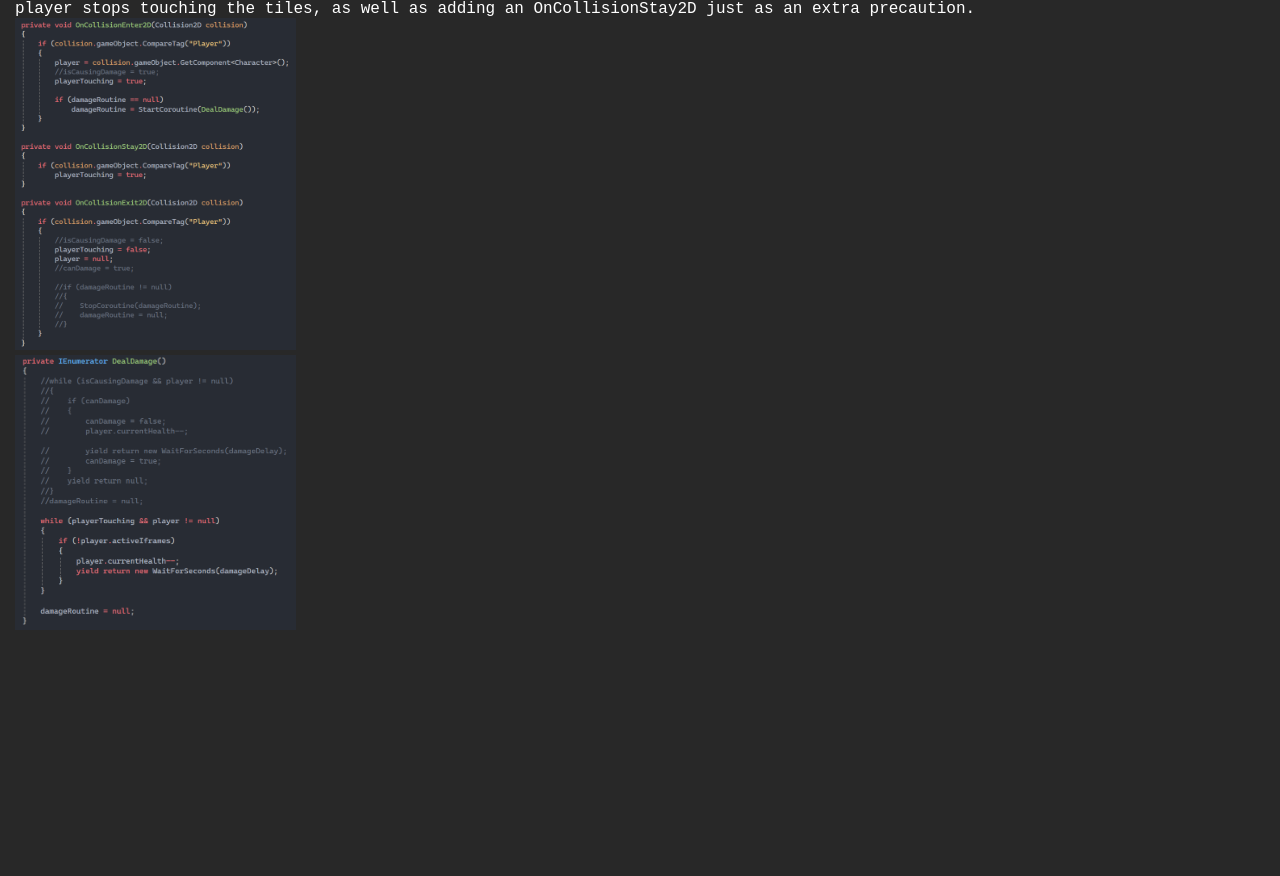
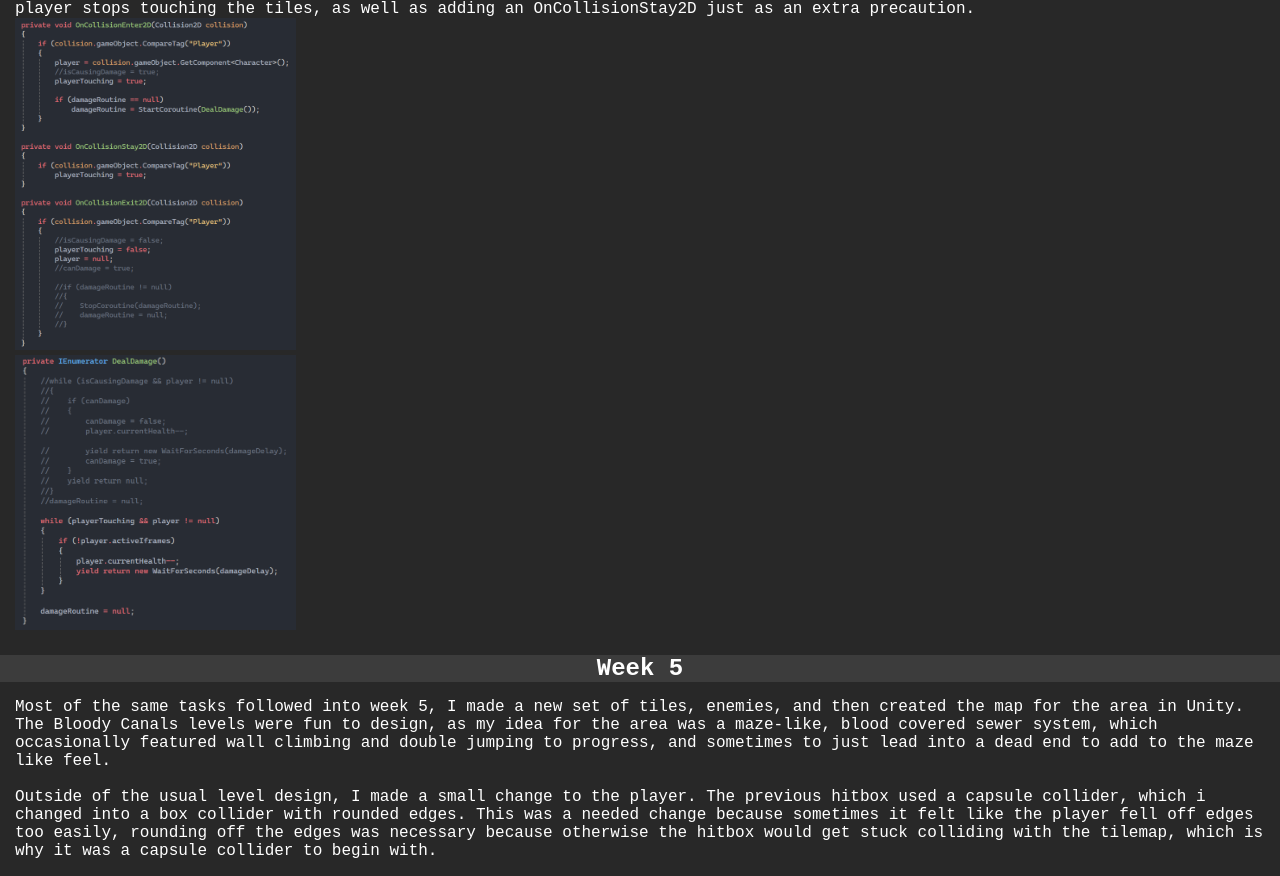
Before and after one commit to nekorift/Portfolio, a plain HTML site: page CrimsonTomb.html in a window 1280 px wide. Shown: the part 2877-3753 px from the top of the page. Before the commit the page ends 3528 px from the top, so only its background shows below. Drawn offline with Linux system fonts and the light colour scheme.

Commit message:
Crimson Tomb - Week 5

```diff
--- a/CrimsonTomb.html
+++ b/CrimsonTomb.html
@@ -85,6 +85,13 @@
                     <br><img src="images/CrimsonTomb/Week4/EnvironmentalDamageCollisions.png" width="22.5%">
                     <br><img src="images/CrimsonTomb/Week4/EnvironmentalDamageRoutine.png" width="22.5%">
                 </p>
+                <h2 class="background">Week 5</h2>
+                <p>
+                    Most of the same tasks followed into week 5, I made a new set of tiles, enemies, and then created the map for the area in Unity.
+                    The Bloody Canals levels were fun to design, as my idea for the area was a maze-like, blood covered sewer system, which occasionally featured wall climbing and double jumping to progress, and sometimes to just lead into a dead end to add to the maze like feel.
+                    <br><br> Outside of the usual level design, I made a small change to the player. The previous hitbox used a capsule collider, which i changed into a box collider with rounded edges.
+                    This was a needed change because sometimes it felt like the player fell off edges too easily, rounding off the edges was necessary because otherwise the hitbox would get stuck colliding with the tilemap, which is why it was a capsule collider to begin with.
+                </p>
             </section>
         </main>
         <footer>
```
